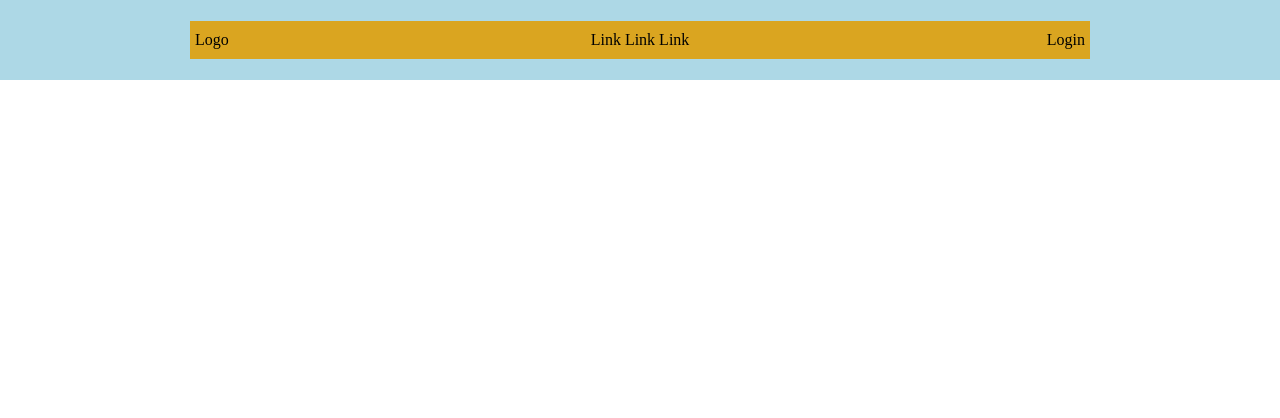
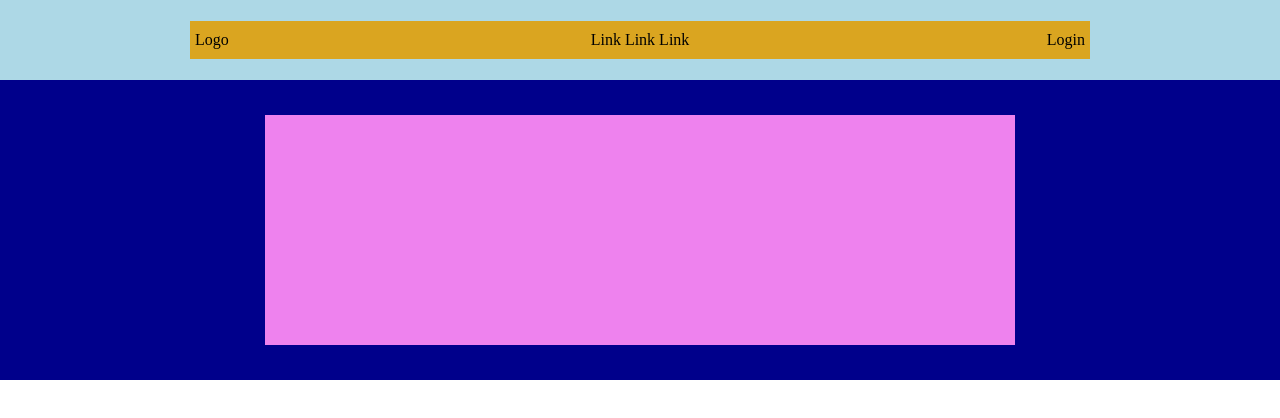
Before and after one commit to Antek93/htmlcss-struttura-discord, a plain HTML site: page index.html in a window 1280 px wide. Drawn offline with Linux system fonts and the light colour scheme.

```diff
--- a/css/style.css
+++ b/css/style.css
@@ -21,22 +21,51 @@ header {
     align-items: center;
 }
 
-.container-flex > div {
+.intestazione > div {
 
     min-height: 30px;
-    min-width: 300px;
+    min-width: 250px;
     background-color: #daa520;
     vertical-align: middle;
     padding: 10px 5px 10px 5px;
 
 }
 
+#logo {
+    text-align: left;
+
+}
+
 #button {
     text-align: right;
+
 }
 
 #link {
     text-align: center;
+    min-width: 400px;
+
+
 }
 
 /* Fine attributi header */
+
+/* inizio attributi Main  */
+
+.first-block {
+    background-color: #00008b;
+    min-height: 300px;
+    padding-top: 2%;
+    padding-bottom: 2%;
+}
+
+.first-block > div {
+    background-color: #ee82ee;
+    min-width: 750px;
+    padding-top: 9%;
+    padding-bottom: 9%;
+}
+
+/* Fine First Block  */
+
+/* Inizio Second Block  */
--- a/index.html
+++ b/index.html
@@ -10,9 +10,9 @@
 
 <body>
     <!-- Intestazione Header -->
-    <header class="container-flex">
+    <header class="container-flex intestazione">
         <!-- Logo a sinistra -->
-       <div>
+       <div id="logo">
          Logo
        </div>
        <!-- hedaer centrale -->
@@ -26,5 +26,21 @@
     </header>
     <!-- Fine Intestazione Header -->
 
+    <!-- Inizio main  -->
+    <main>
+        <!-- First block  -->
+        <section class="container-flex first-block">
+         <div>
+         </div>
+        </section>
+        <!-- Fine first-block -->
+
+        <!-- Second block -->
+        <section>
+
+        </section>
+        <!-- Fine Second block -->
+    </main>
+
 </body>
 </html>
```
